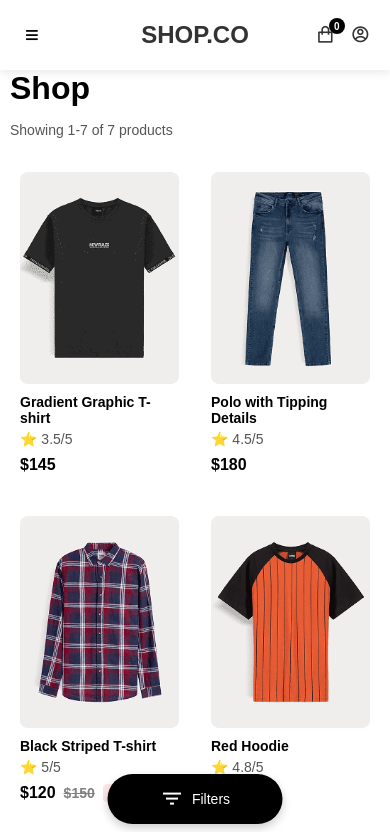
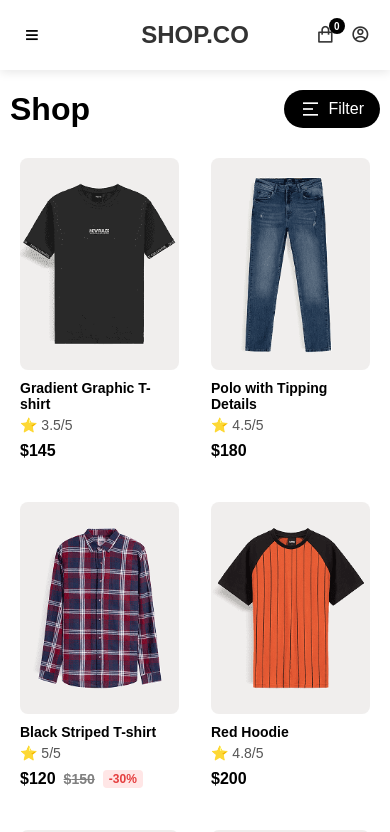
Before and after one commit to webbyahtisham/Ecommerce-website, a React (Vite) app: page /shop in a window 390 px wide. Shown: the top 832 px of the page. Built offline with nearby package versions, Linux system fonts and the light colour scheme.

Commit message:
add some small changes

```diff
--- a/src/App.css
+++ b/src/App.css
@@ -1217,6 +1217,7 @@ textarea {
   margin-bottom: 24px;
   flex-wrap: wrap;
   gap: 15px;
+  margin: 20px 0;
 }
 
 .shop-title {
@@ -1401,11 +1402,47 @@ textarea {
   padding: 20px;
   background: white;
   position: sticky;
-  top: 0;
+  top: 65px;
   height: 100vh;
   overflow-y: auto;
   transition: transform 0.3s ease;
   z-index: 10;
+}
+@media (max-width: 1024px) {
+  .filter-panel {
+    position: fixed;
+    left: 0;
+    height: 100%;
+    transform: translateX(-100%);
+  }
+
+  .filter-panel.open {
+    transform: translateX(0);
+    box-shadow: 2px 0 10px rgba(0, 0, 0, 0.1);
+  }
+}
+
+.filter-menu-toggle {
+  display: none;
+  background: black;
+  color: white;
+  padding: 8px 16px;
+  border: none;
+  border-radius: 100px;
+  font-size: 16px;
+  cursor: pointer;
+  align-items: center;
+  gap: 8px;
+}
+
+.filter-menu-toggle i {
+  font-size: 20px;
+}
+
+@media (max-width: 1024px) {
+  .filter-menu-toggle {
+    display: inline-flex;
+  }
 }
 
 .filter-toggle-button {
@@ -1470,10 +1507,7 @@ textarea {
     gap: 15px;
   }
 
-  .shop-header {
-    flex-direction: column;
-    align-items: flex-start;
-  }
+
 }
 
 @media (max-width: 480px) {
--- a/src/assets/Pages/Shop.jsx
+++ b/src/assets/Pages/Shop.jsx
@@ -88,9 +88,10 @@ const Shop = () => {
                     <div className="shop-container">
                         <div className="shop-header">
                             <h1 className="shop-title">Shop</h1>
-                        <div className="products-count">
-                            Showing {indexOfFirstProduct + 1}-{Math.min(indexOfLastProduct, filteredProducts.length)} of {filteredProducts.length} products
-                        </div>
+                            <button className="filter-menu-toggle" onClick={toggleFilter}>
+                                <i className="ri-menu-2-fill"></i>
+                                Filter
+                            </button>
                         </div>
 
                         <div className="products-grid">
@@ -151,13 +152,9 @@ const Shop = () => {
                         )}
                     </div>
 
-                <button className="filter-toggle-button" onClick={toggleFilter}>
-                    {isFilterOpen ? <i className="ri-close-line"></i> : <i className="ri-filter-3-line"></i>}
-                    <span className="filter-text">{isFilterOpen ? 'Close' : 'Filters'}</span>
-                </button>
                 </div>
             </div>
-        <Subscribe/>
+            <Subscribe />
         </>
     );
 };
```
Lines whose indentation alone changed are shown as unchanged.
